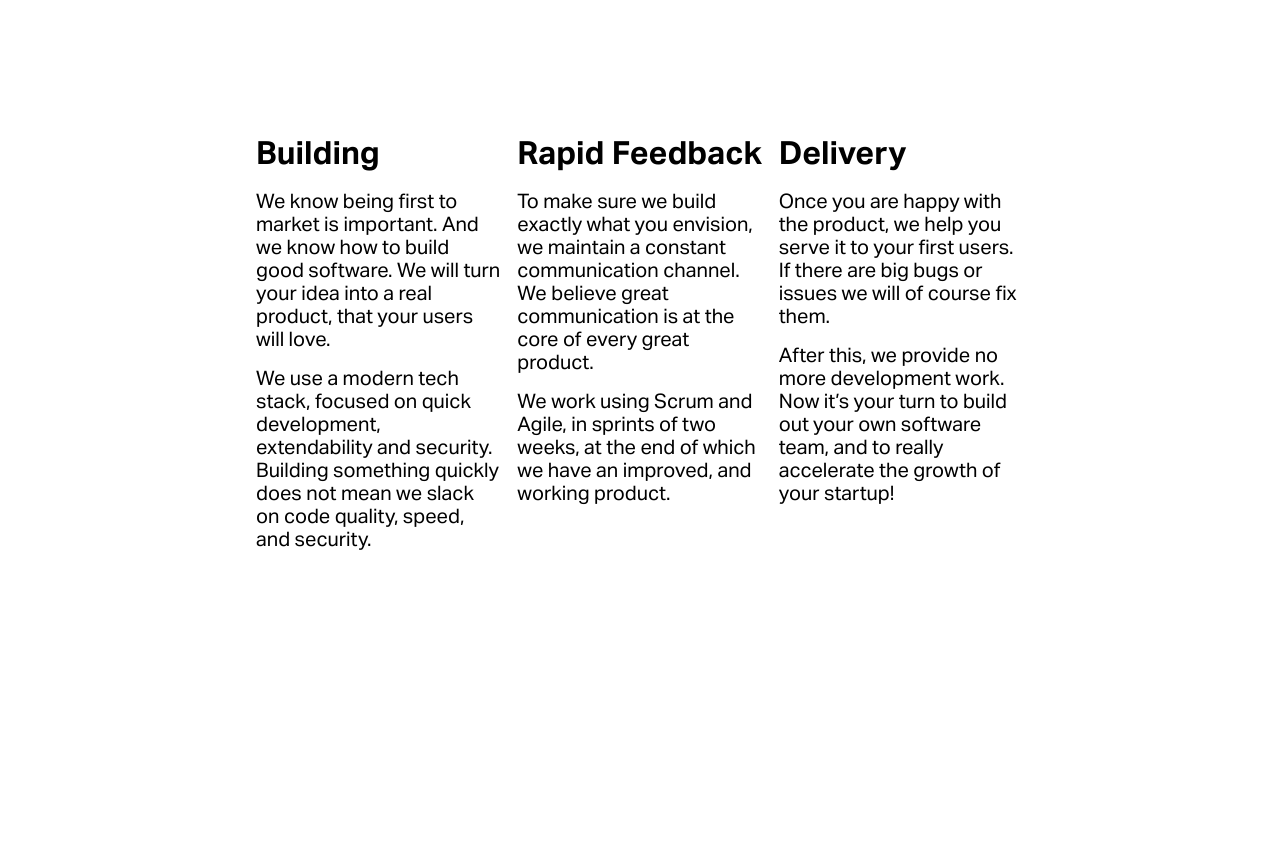
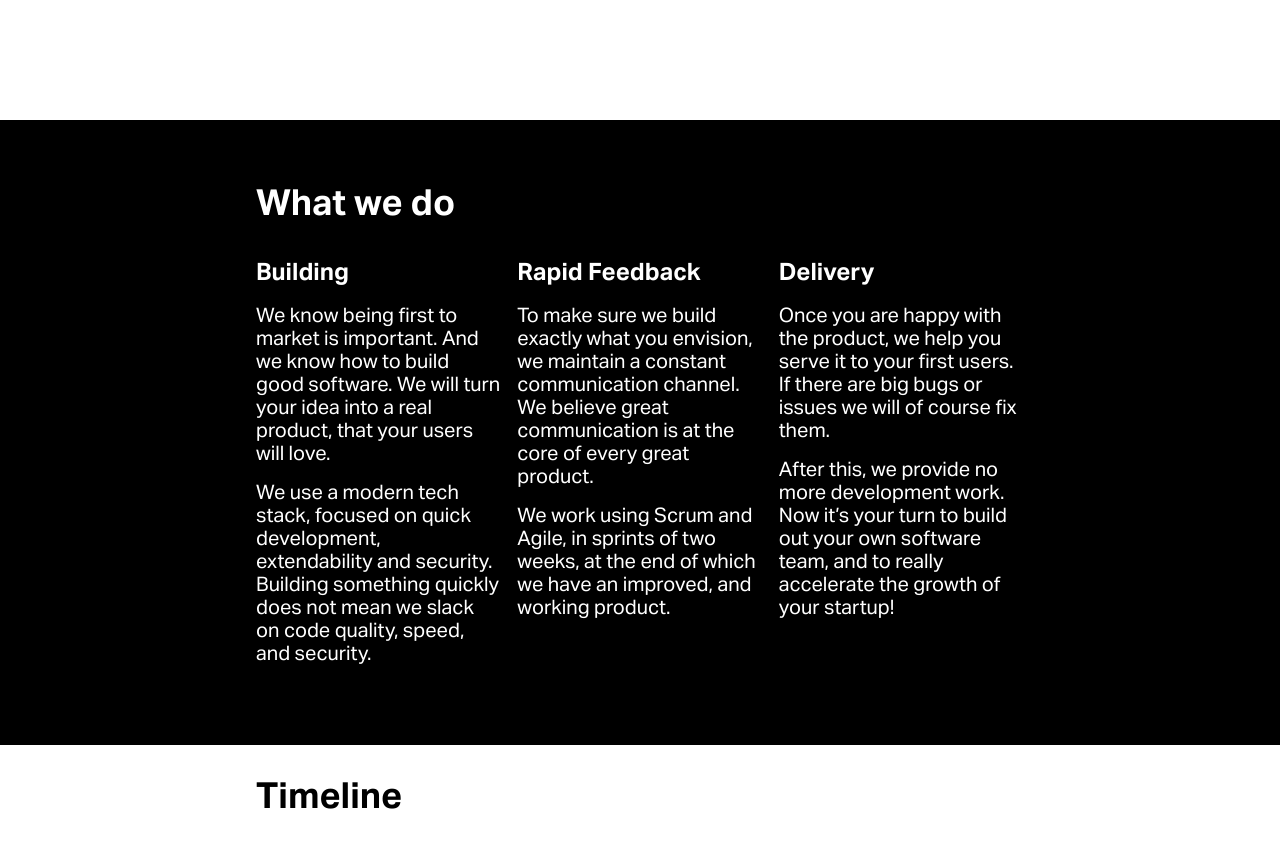
Before and after one commit to Swift-Software-LLC/website, a Svelte app: page / in a window 1280 px wide. Shown: the part 640-1488 px from the top of the page. Built offline with nearby package versions, Linux system fonts and the light colour scheme.

Commit message:
Added black accent bar to 'what we do' section

```diff
--- a/public/global.css
+++ b/public/global.css
@@ -56,3 +56,29 @@ html {
   -webkit-background-clip: text;
   -webkit-text-fill-color: transparent;
 }
+
+/* Mobile */
+section {
+  width: 90vw;
+  margin: 0 auto 0 auto;
+}
+
+.header {
+  font-size: 2rem;
+  margin: 0 auto 2rem 0;
+  /* text-align: center; */
+}
+
+/* Tablet */
+@media screen and (min-width: 768px) {
+  .header {
+    font-size: 2.25rem;
+  }
+}
+
+/* Desktop */
+@media screen and (min-width: 1200px) {
+  section {
+    width: 60vw;
+  }
+}
--- a/src/App.svelte
+++ b/src/App.svelte
@@ -1,7 +1,9 @@
 <script>
   import WhatWeDo from './sections/What-we-do.svelte'
   import Splashscreen from './sections/Splashscreen.svelte'
+  import Timeline from './sections/Timeline.svelte'
 </script>
 
 <Splashscreen/>
 <WhatWeDo/>
+<Timeline/>
--- a/src/sections/Splashscreen.svelte
+++ b/src/sections/Splashscreen.svelte
@@ -15,8 +15,7 @@
 <style>
   /* Phone styling */
   section {
-    width: 90vw;
-    height: 90vh;
+    height: 85vh;
     margin: 8rem auto 0 auto;
   }
 
@@ -45,7 +44,6 @@
   /* Tablet and laptop styling */
   @media screen and (min-width: 768px) {
     section {
-      width: 90vw;
       height: 95vh;
       margin: 0 auto 0 auto;
     }
@@ -80,10 +78,6 @@
 
   /* Desktop styling */
   @media screen and (min-width: 1200px) {
-    section {
-      width: 60vw;
-    }
-
     .splashscreen_content {
       gap: 10%;
     }
--- /dev/null
+++ b/src/sections/Timeline.svelte
@@ -0,0 +1,19 @@
+<section>
+  <h1 class="header">Timeline</h1>
+</section>
+
+<style>
+  section {
+    margin: 2rem auto 0 auto;
+  }
+
+  /* Tablet */
+  @media screen and (min-width: 768px) {
+
+  }
+
+  /* Desktop */
+  @media screen and (min-width: 1200px) {
+
+  }
+</style>
--- a/src/sections/What-we-do.svelte
+++ b/src/sections/What-we-do.svelte
@@ -1,4 +1,6 @@
+<section style="width: 100%; background-color: #000; color: #fff;">
   <section id="what-we-do">
+    <h1 class="header">What we do</h1>
     <div class="grid">
       <div class="grid__item">
         <h1>Building</h1>
@@ -20,18 +22,18 @@
 
     </div>
   </section>
+</section>
 
 <style>
   /* Phone styling */
   section {
-    width: 90vw;
-    height: 100vh;
     padding-top: 1rem;
     margin: 0 auto 0 auto;
+    padding: 2rem 0 2rem 0;
   }
 
-  h1 {
-    font-size: 2rem;
+  .grid__item h1 {
+    font-size: 1.5rem;
   }
 
   p {
@@ -46,10 +48,6 @@
 
   /* Tablet and laptop styling */
   @media screen and (min-width: 768px) {
-    section {
-      width: 90vw;
-    }
-
     .grid {
       grid-template-columns: 1fr 1fr;
       column-gap: 1rem;
@@ -58,10 +56,6 @@
 
   /* Desktop styling */
   @media screen and (min-width: 1200px) {
-    section {
-      width: 60vw;
-    }
-
     .grid {
       grid-template-columns: 1fr 1fr 1fr;
     }
```
Also changed, not shown: public/build/bundle.css, public/build/bundle.js, 1 other file (tests, documents, lock files or other folders). Lines whose indentation alone changed are shown as unchanged.
